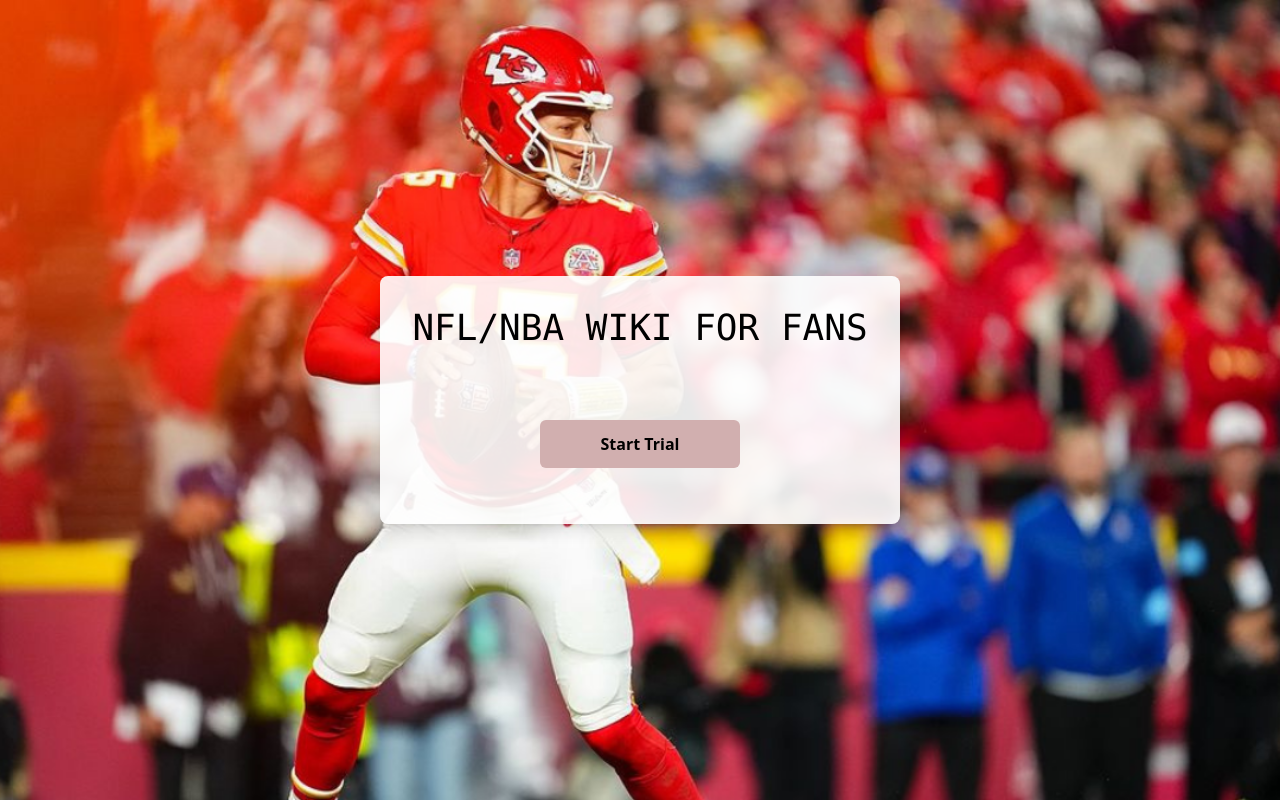
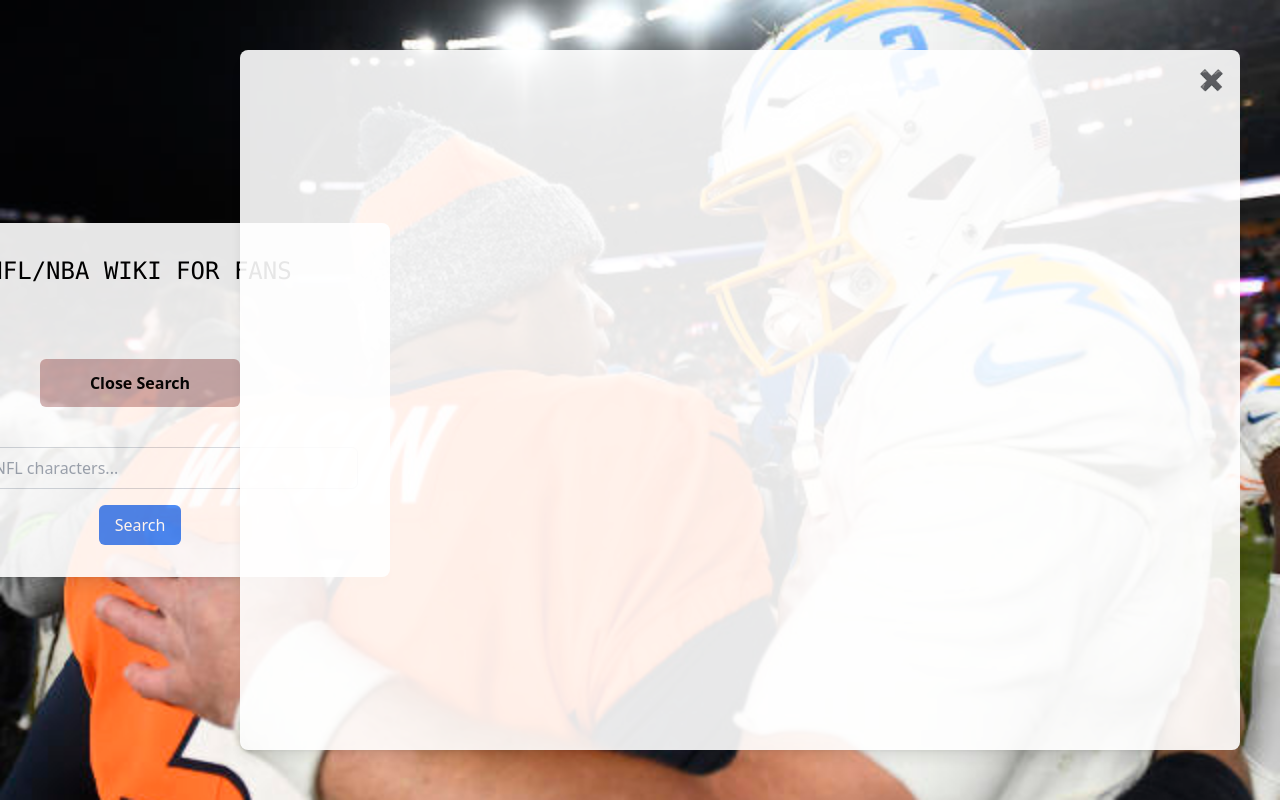
Before and after one commit to igormooura/WikiForFans, a React (Create React App) app: page / in a window 1280 px wide. Both pictures are taken after a click on the button "Start Trial". Built offline with nearby package versions, Linux system fonts and the light colour scheme.

Commit message:
feat: added the place that the players will stay

```diff
--- a/package.json
+++ b/package.json
@@ -9,6 +9,7 @@
     "@testing-library/user-event": "^13.5.0",
     "react": "^19.0.0",
     "react-dom": "^19.0.0",
+    "react-router-dom": "^7.2.0",
     "react-scripts": "5.0.1",
     "web-vitals": "^2.1.4"
   },
--- a/src/App.js
+++ b/src/App.js
@@ -1,22 +1,14 @@
 import React from "react";
-import backgroundImage from "./img/patrick-mahomes.png";
+import Home from "./pages/Home";
+import { BrowserRouter, Route,Routes } from "react-router-dom";
 
 function App() {
   return (
-    <div
-      className="relative h-screen flex flex-col items-center justify-center bg-cover bg-center"
-      style={{ backgroundImage: `url(${backgroundImage})` }}
-    >
-      <div className="bg-white bg-opacity-90 p-8 rounded-lg shadow-lg text-center">
-      <h1 className="text-4xl font-mono text-whitex mb-12">NFL/NBA WIKI FOR FANS</h1>
-
-        <button className="bg-[#d1afaf] w-[200px] rounded-md font-medium my-6 mx-auto px-6 py-3">
-          <p className="font-bold">
-            Start Trial
-            </p>
-        </button>
-      </div>
-    </div>
+    <BrowserRouter>
+      <Routes>
+        <Route path="/" element={<Home/>}></Route>
+      </Routes>
+    </BrowserRouter>
   );
 }
 
--- /dev/null
+++ b/src/pages/Home.js
@@ -0,0 +1,66 @@
+import React, { useState } from "react";
+import backgroundImage from "../img/nfl.jpg";
+
+const Home = () => {
+  const [showSearchBox, setShowSearchBox] = useState(false);
+
+  const toggleSearchBox = () => {
+    setShowSearchBox(!showSearchBox);
+  };
+
+  return (
+    <div
+      className="relative h-screen flex flex-col items-center justify-center bg-cover bg-center"
+      style={{ backgroundImage: `url(${backgroundImage})` }}
+    >
+      <div
+        className={`bg-white opacity-90 p-8 rounded-lg shadow-lg text-center transition-all duration-500 ease-in-out
+        ${showSearchBox ? "sm:w-[500px] sm:translate-x-[-100%]" : "sm:w-[400px]"}
+        w-full max-w-xs sm:max-w-md md:max-w-md lg:max-w-xl`}
+      >
+        <h1 className="text-2xl font-mono text-whitex mb-12">
+          NFL/NBA WIKI FOR FANS
+        </h1>
+
+        <button
+          className="bg-[#d1afaf] w-[200px] rounded-md font-medium my-6 mx-auto px-6 py-3 relative z-10"
+          onClick={toggleSearchBox}
+        >
+          <p className="font-bold">
+            {showSearchBox ? "Close Search" : "Start Trial"}
+          </p>
+        </button>
+
+        <div
+          className={`overflow-hidden transition-all duration-500 ease-in-out ${
+            showSearchBox ? "max-h-[200px] opacity-100" : "max-h-0 opacity-0"
+          }`}
+        >
+          <input
+            type="text"
+            placeholder="Search NFL characters..."
+            className="w-full px-4 py-2 rounded-md border border-gray-300 focus:outline-none focus:border-blue-500 mt-4"
+          />
+          <button className="mt-4 bg-blue-500 text-white px-4 py-2 rounded-md hover:bg-blue-600">
+            Search
+          </button>
+        </div>
+      </div>
+
+      <div
+        className={`fixed top-1/2 right-10 w-[1000px] h-[700px] bg-white shadow-lg rounded-lg flex items-center justify-center transition-all duration-700 ease-in-out transform
+        ${showSearchBox ? "scale-100 opacity-90 pointer-events-auto" : "scale-0 opacity-0 pointer-events-none"}`}
+        style={{ transform: "translateY(-50%)" }}
+      >
+        <button
+          className="absolute top-4 right-4 text-black text-xl"
+          onClick={toggleSearchBox}
+        >
+          ✖
+        </button>
+      </div>
+    </div>
+  );
+};
+
+export default Home;
```
Also changed, not shown: src/img/nfl.jpg (added), 1 other file (tests, documents, lock files or other folders).
